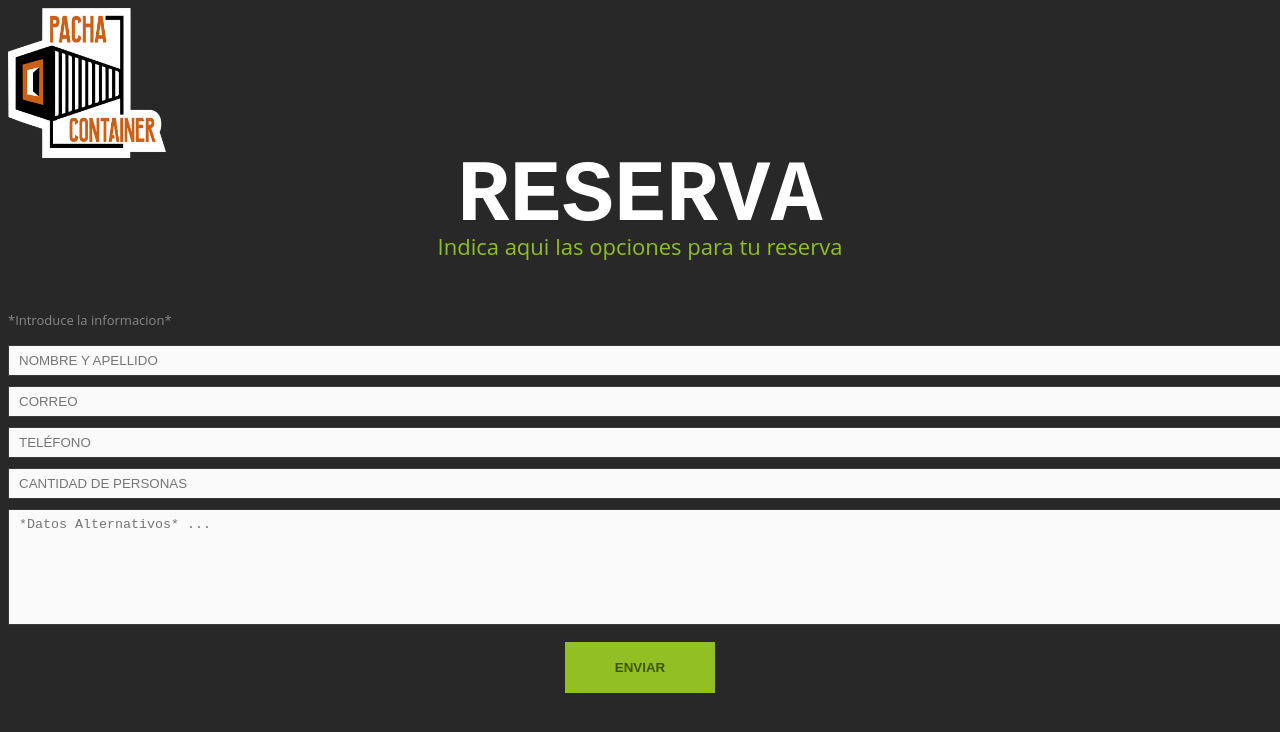
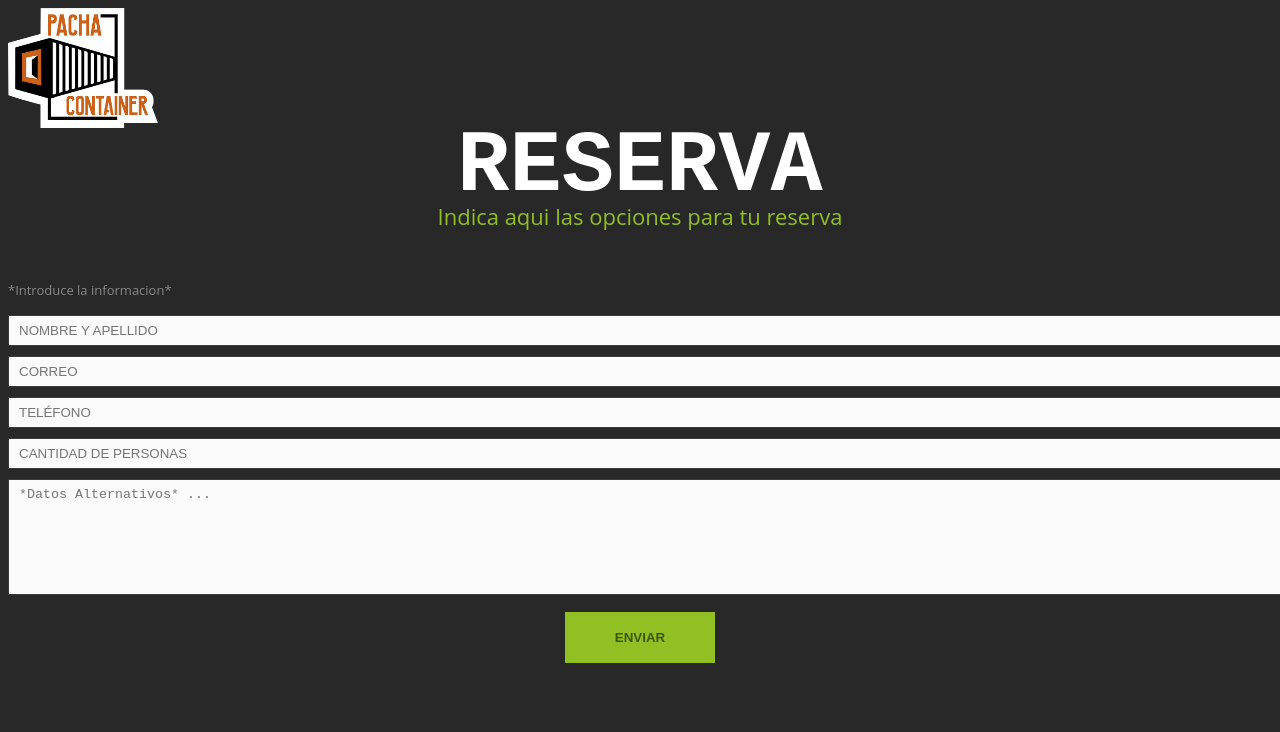
Before and after one commit to pachacontainer/pachacontainer, a plain HTML site: page reserva.html in a window 1280 px wide. Drawn offline with Linux system fonts and the light colour scheme.

Commit message:
Update reserva.html

```diff
--- a/reserva.html
+++ b/reserva.html
@@ -12,7 +12,7 @@
 </div>
    <div class="col-md-8 templatemo_contactform">
 
-    <a href="index.html"><img src="logo1.png" class="logocontainer"></a>
+    <img src="logo1.png" width="150px" height="120px">
    <div class="templatemo_contacttitle">RESERVA</div>
     <div class="templatemo_sub_contacttitle">Indica aqui las opciones para tu reserva</div>
         <p> *Introduce la informacion*</p>
```
